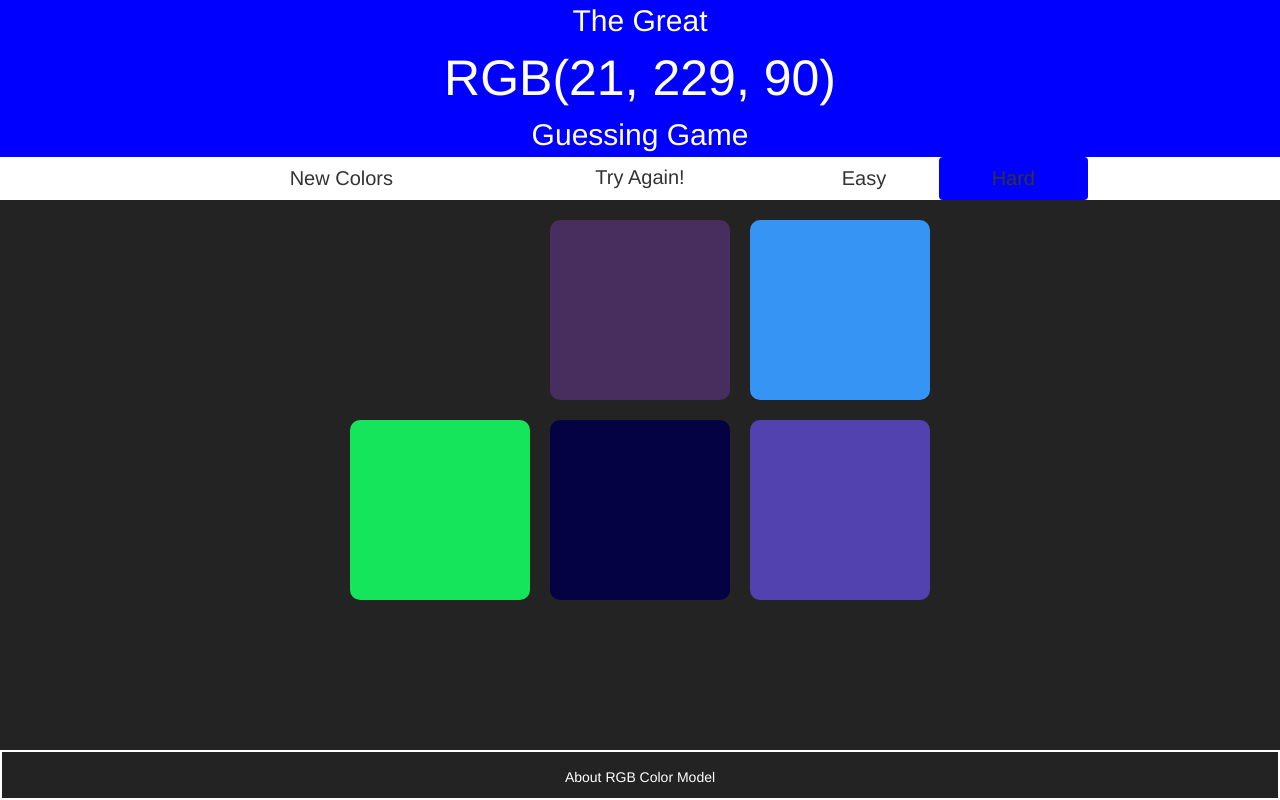
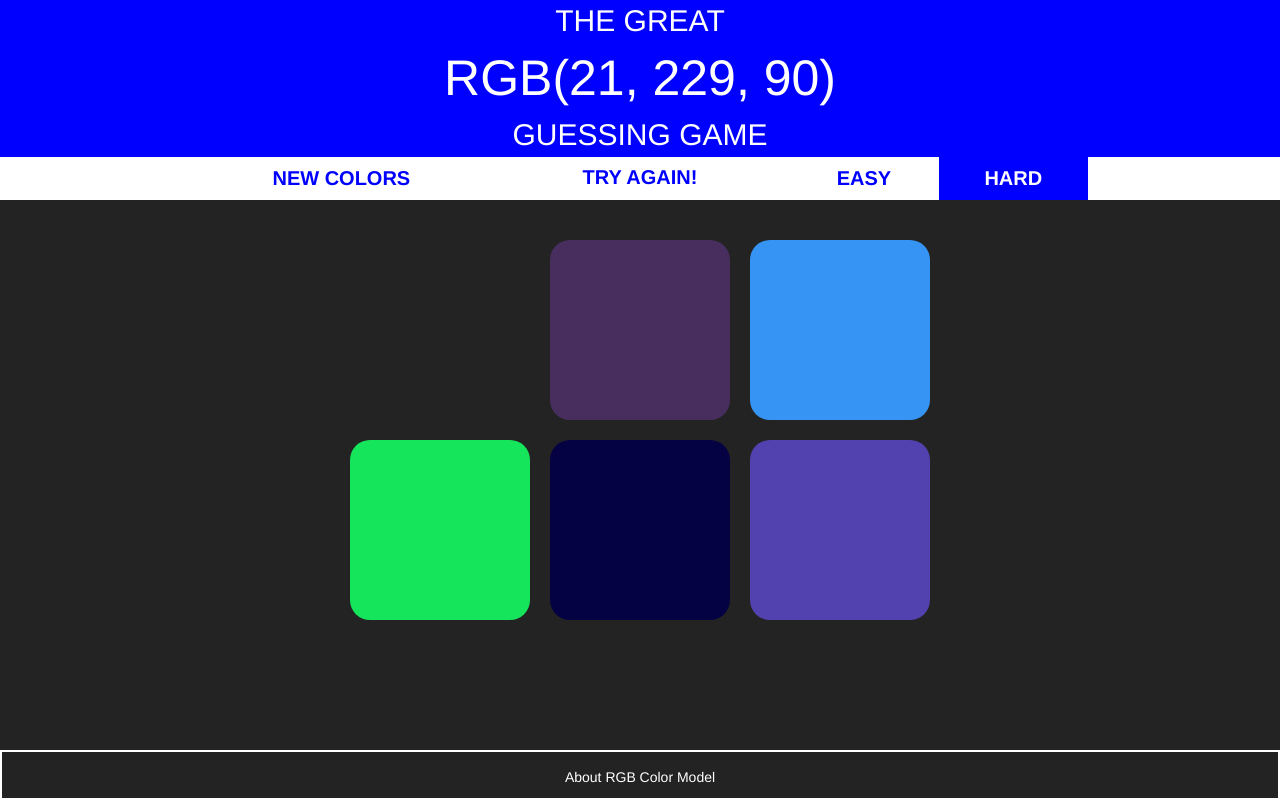
Before and after one commit to bhuvankaruturi/FullStackUdemy, a plain HTML site: page javascript-intro/colorGame.html in a window 1280 px wide. Both pictures are taken after a click on the element 439 px from the left and 309 px from the top of the page. Drawn offline with Linux system fonts and the light colour scheme.

Commit message:
changes made to the look and feel of the game.

```diff
--- a/javascript-intro/colorGame.css
+++ b/javascript-intro/colorGame.css
@@ -14,36 +14,25 @@ p {
 }
 
 button {
+	display: inline-block;
 	background-color: white;
+	padding: 6px 12px;
+	vertical-align: middle;
+	border:1px solid transparent;
+	transition: all 0.4s;
+	-webkit-transition: all 0.4s;
+	-moz-transition: all 0.4s
+}
+
+button:hover {
+	color: white;
+	background-color: blue;
 }
 
 nav div a {
 	color: white;
 	display: inline-block;
 	padding-top: 15px;
-}
-
-.square {
-	padding-bottom: 30%;
-	width: 30%;
-	margin:1.66%;
-	float: left;
-	border-radius: 10px;
-}
-
-#header {
-	background-color: blue;
-}
-
-#container {
-	margin: 10px auto;
-	max-width: 600px;
-}
-
-#answer {
-	font-size: 50px;
-	color: white;
-	text-transform: uppercase;
 }
 
 .dashboard{
@@ -58,11 +47,55 @@ nav div a {
 .dashBoardSpan {
 	display: inline-block;
 	font-size: 20px;
+	font-weight: 600;
 	padding:6px 12px;
 	vertical-align: middle;
+	border-radius: 0px;
+	color: blue;
+}
+
+
+.square {
+	padding-bottom: 30%;
+	width: 30%;
+	margin:1.66%;
+	float: left;
+	border-radius: 20px;
+	transition: background 0.4s;
+	-webkit-transition: background 0.4s;
+	-moz-transition: background 0.4s
 }
 
 .navBarBottom {
 	background-color: #232323;
 	border: 2px solid white;
 }
+
+.selected {
+	background-color: blue;
+	color: white;
+}
+
+.unselected	{
+	background-color: white;
+	color: blue;
+}
+
+#header {
+	background-color: blue;
+	font-weight: 500;
+	transition: all 0.4s;
+	-webkit-transition: all 0.4s;
+	-moz-transition: all 0.4s
+}
+
+#container {
+	margin: 30px auto;
+	max-width: 600px;
+}
+
+#answer {
+	font-size: 50px;
+	color: white;
+	text-transform: uppercase;
+}
--- a/javascript-intro/colorGame.html
+++ b/javascript-intro/colorGame.html
@@ -8,16 +8,16 @@
 </head>
 <body>
 	<div id="header">
-		<p>The Great</p>
+		<p>THE GREAT</p>
 		<p id="answer"></p>
-		<p>Guessing Game</p>
+		<p>GUESSING GAME</p>
 	</div>
 	<div class="dashboard">
 		<div class="innerContainer row">
-			<button id="gameControl" class="btn col-lg-4 dashBoardSpan">New Colors</button>
-			<span id="result" class="col-lg-4 dashBoardSpan">      </span>
-			<button id="easy" class="btn col-lg-2 dashBoardSpan">Easy</button>
-			<button id="hard" class="btn col-lg-2 dashBoardSpan">Hard</button>
+			<button id="gameControl" class="col-lg-4 col-md-12 col-sm-12 dashBoardSpan">NEW COLORS</button>
+			<span id="result" class="col-lg-4 col-md-12 col-sm-12 dashBoardSpan"></span>
+			<button id="easy" class="col-lg-2 col-md-6 col-sm-6 dashBoardSpan buttons">EASY</button>
+			<button id="hard" class="col-lg-2 col-md-6 col-sm-6 dashBoardSpan buttons">HARD</button>
 		</div>
 	</div>
 	<div id="container">
--- a/javascript-intro/colorGame.js
+++ b/javascript-intro/colorGame.js
@@ -9,6 +9,15 @@ var activeMode = hardButton;
 var divNumber;
 var answerColor;
 var randomNumber;
+
+//Code to create and chnage a css class dynamically
+// var style = document.createElement('style');
+// style.type = 'text/css';
+// document.getElementsByTagName('head')[0].appendChild(style)
+
+// var setBackground = function() {
+// 	style.innerHTML = '.currColor{ background-color: ' + answerColor + '; }';
+// }
 
 var getRandomColor = function(){
 	var red = Math.floor(Math.random() * 1000) % 256;
@@ -23,26 +32,29 @@ var getStyleValue = function(element, prop){
 
 var initGame = function(number) {
 	resultSpan.textContent = "";
-	gameControlSpan.textContent = "New Colors";
+	gameControlSpan.textContent = "NEW COLORS";
 	headerDiv.style.backgroundColor = "blue";
-	activeMode.style.backgroundColor = getStyleValue(headerDiv, "background-color");
+	activeMode.style.backgroundColor = "blue";
+	activeMode.style.color = "white";
 	divNumber = number;
 	randomNumber = (Math.floor(Math.random() * 10) % divNumber);
-}
+};
+
 var eventHandlerForDiv = function(){
 	if(this.style.backgroundColor == answerColor){
-		resultSpan.textContent = "Correct!"
+		resultSpan.textContent = "CORRECT!"
 		headerDiv.style.backgroundColor = answerColor;
 		for(var j = 0; j < divNumber; j++){
 			colorDivs[j].style.backgroundColor = answerColor;
 		}
-		gameControlSpan.textContent = "Play Again?";
-		activeMode.style.backgroundColor = getStyleValue(headerDiv, "background-color");
+		gameControlSpan.textContent = "PLAY AGAIN?";
+		activeMode.style.backgroundColor = answerColor;
 	} else {
-		resultSpan.textContent = "Try Again!";
+		resultSpan.textContent = "TRY AGAIN!";
 		this.style.backgroundColor = "#232323";
 	}
 };
+
 var gameController = function(number){
 	initGame(number);
 	for(var i = 0; i < colorDivs.length; i++){
@@ -59,14 +71,19 @@ var gameController = function(number){
 			colorDivs[i].addEventListener('click', eventHandlerForDiv);
 		} else {
 			//If i is still less than colorDivs.length then set the remaining divs to black
+
+			//can simply do --> colorDivs[i].style.display = "none"; this is both hide the div and the eventHandler wont work
+
 			colorDivs[i].style.backgroundColor = "#232323";
 			colorDivs[i].removeEventListener('click', eventHandlerForDiv);
 		}
 	}
 };
+
 //starting the game
 gameController(6);
 
+//Play again or New Color button event handling
 gameControlSpan.addEventListener('click', function(){
 		gameController(divNumber);
 		gameOver = false;
@@ -74,16 +91,20 @@ gameControlSpan.addEventListener('click', function(){
 
 var setButtonColors = function(active){
 	activeMode.style.backgroundColor = "white";
+	activeMode.style.color = "blue";
 	activeMode = active;
-	activeMode.style.backgroundColor = getStyleValue(headerDiv, "background-color");
 }
 
 easyButton.addEventListener('click', function(){
-	setButtonColors(this);
-	gameController(3);
+	if(activeMode !== this){
+		setButtonColors(this);
+		gameController(3);
+	}
 });
 
 hardButton.addEventListener('click', function(){
-	setButtonColors(this);
-	gameController(6);
+	if(activeMode !== this){
+		setButtonColors(this);
+		gameController(6);
+	}
 });
```
